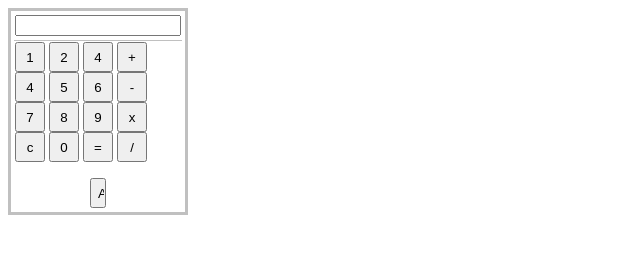
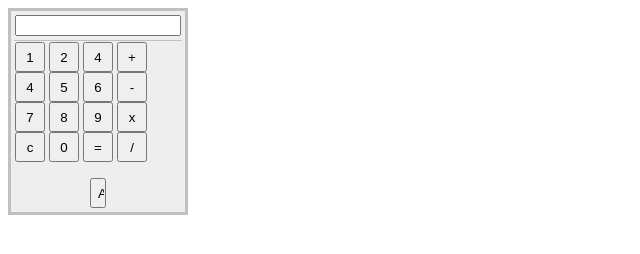
Before and after one commit to ValeriaAB/Project_VB, a plain HTML site: page index.html in a window 1280 px wide. Shown: the whole page, without its empty margins (0-640 px from the left). Drawn offline with Linux system fonts and the light colour scheme.

Commit message:
Update style.css
Change background-color: #EEE

```diff
--- a/style.css
+++ b/style.css
@@ -1,6 +1,6 @@
 <style type="text/css">
 	#calculator * {font-size: 16px;}
-	#calculator table {border: solid 3px silver; border-spacing: 3px; background-color: #FFFFFF; }
+	#calculator table {border: solid 3px silver; border-spacing: 3px; background-color: #EEE; }
 	#calculator table td {border-spacing: 3px;}
 	input.display {width: 166px; text-align: right;}
 	td.buttons {border-top: solid 1px silver;}
```
